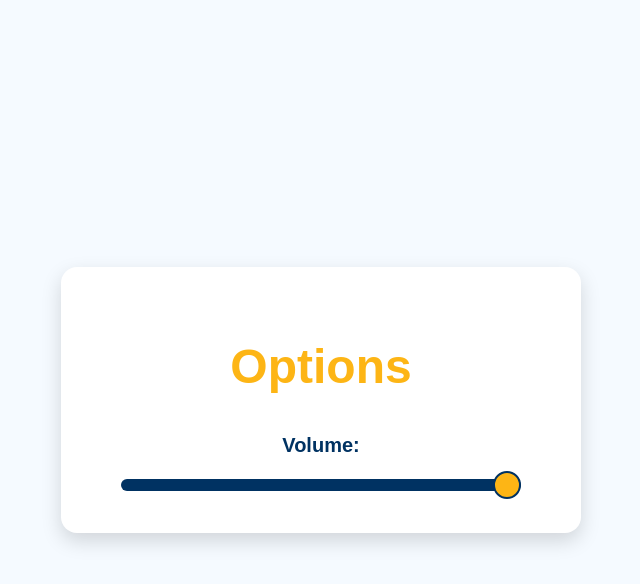
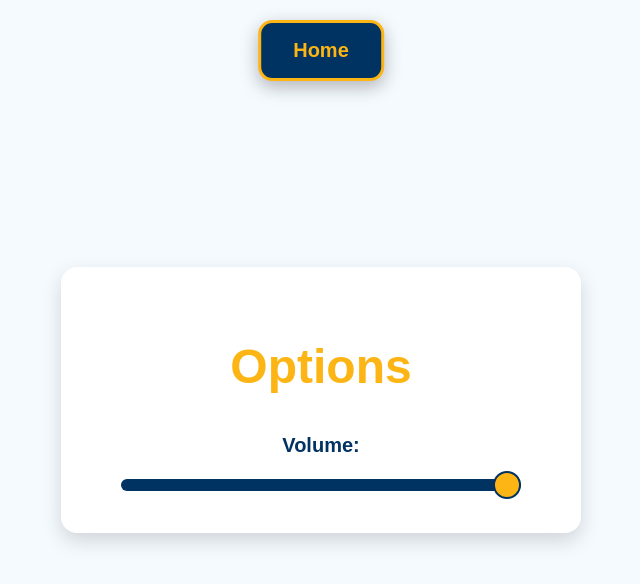
Before and after one commit to Arknov/WebJam2025, a plain HTML site: page option.html in a window 1280 px wide. Shown: the whole page, without its empty margins (319-959 px from the left). Drawn offline with Linux system fonts and the light colour scheme.

Commit message:
added home button feature

```diff
--- a/credits.css
+++ b/credits.css
@@ -52,3 +52,28 @@ a:hover {
     color: #FDB515;
     transition: 0.2s ease;
 }
+.top-button-wrapper {
+    position: fixed;
+    top: 20px;
+    left: 50%;
+    transform: translateX(-50%);
+    z-index: 999;
+}
+
+.top-button-wrapper button {
+    padding: 12px 24px;
+    font-size: 18px;
+    font-weight: 600;
+    color: #ffffff;
+    background: var(--uci-blue);
+    border: 2px solid var(--uci-gold);
+    border-radius: 10px;
+    cursor: pointer;
+    transition: 0.2s ease;
+}
+
+.top-button-wrapper button:hover {
+    background: var(--uci-gold);
+    color: var(--uci-blue);
+    transform: scale(1.05);
+}
--- a/game.css
+++ b/game.css
@@ -67,3 +67,29 @@ html, body {
   color: black;
   font-family: "Nunito", sans-serif;
 }
+.top-button-wrapper {
+  width: 100%;
+  display: flex;
+  justify-content: center;
+  margin-top: 40px;
+}
+
+.top-button-wrapper button {
+  padding: 14px 28px;
+  font-size: 20px;
+  font-weight: 700;
+  background-color: #003262;
+  color: #FDB515;
+  border: 3px solid #FDB515;
+  border-radius: 12px;
+  cursor: pointer;
+  transition: 0.2s ease;
+  box-shadow: 0 4px 12px rgba(0,0,0,0.25);
+}
+
+.top-button-wrapper button:hover {
+  background-color: #FDB515;
+  color: #003262;
+  transform: scale(1.08);
+  box-shadow: 0 6px 16px rgba(0,0,0,0.35);
+}
--- a/option.css
+++ b/option.css
@@ -80,3 +80,31 @@ label {
     font-size: 20px;
     font-weight: 600;
 }
+.top-button-wrapper {
+    position: fixed;
+    top: 20px;
+    left: 50%;
+    transform: translateX(-50%);
+    z-index: 999;
+}
+
+.top-button-wrapper button {
+    padding: 16px 32px;
+    font-size: 20px;
+    font-weight: 700;
+    background: var(--uci-blue);
+    color: var(--uci-gold);
+    border: 3px solid var(--uci-gold);
+    border-radius: 14px;
+    cursor: pointer;
+    transition: 0.25s ease;
+    box-shadow: 0 6px 18px rgba(0, 0, 0, 0.28);
+}
+
+
+.top-button-wrapper button:hover {
+    background: var(--uci-gold);
+    color: var(--uci-blue);
+    transform: scale(1.1);
+    box-shadow: 0 8px 22px rgba(0, 0, 0, 0.35);
+}
--- a/option.html
+++ b/option.html
@@ -11,8 +11,16 @@
   <script defer src="audio.js"></script>
 </head>
 <body>
+<script>function myFunction() {
+  window.location.href = "index.html";
 
+
+}</script>
+<div class="top-button-wrapper">
+    <button onclick="myFunction()">Home</button>
+</div>
   <div class="options-container">
+
     <h1>Options</h1>
 
     <div class="option-box">
@@ -23,41 +31,24 @@
 
   <script>
     const volumeSlider = document.getElementById('volumeControl');
-
-    // Wait for audio to be available
-    function initVolumeControl() {
     const audio = window.bgAudio;
-
-        if (!audio) {
-            console.error('Background audio not found');
-            return;
-        }
 
     // Load saved volume
     const savedVolume = localStorage.getItem('siteVolume');
     if (savedVolume !== null) {
         volumeSlider.value = savedVolume;
-            audio.volume = parseFloat(savedVolume);
+        if(audio) audio.volume = parseFloat(savedVolume);
     } else {
         volumeSlider.value = 1;
-            audio.volume = 1;
+        if(audio) audio.volume = 1;
     }
 
-        // Update volume
+    // Update volume dynamically
     volumeSlider.addEventListener('input', () => {
-            audio.volume = volumeSlider.value;
+        if(audio) audio.volume = volumeSlider.value;
         localStorage.setItem('siteVolume', volumeSlider.value);
     });
-    }
-
-    // Initialize when audio is ready
-    if (window.bgAudio) {
-        initVolumeControl();
-    } else {
-        window.addEventListener('load', initVolumeControl);
-    }
   </script>
-
 
 </body>
 </html>
```
Also changed, not shown: credits.html (+8 -27 lines), game.html (+16 -25 lines). Lines whose indentation alone changed are shown as unchanged.
